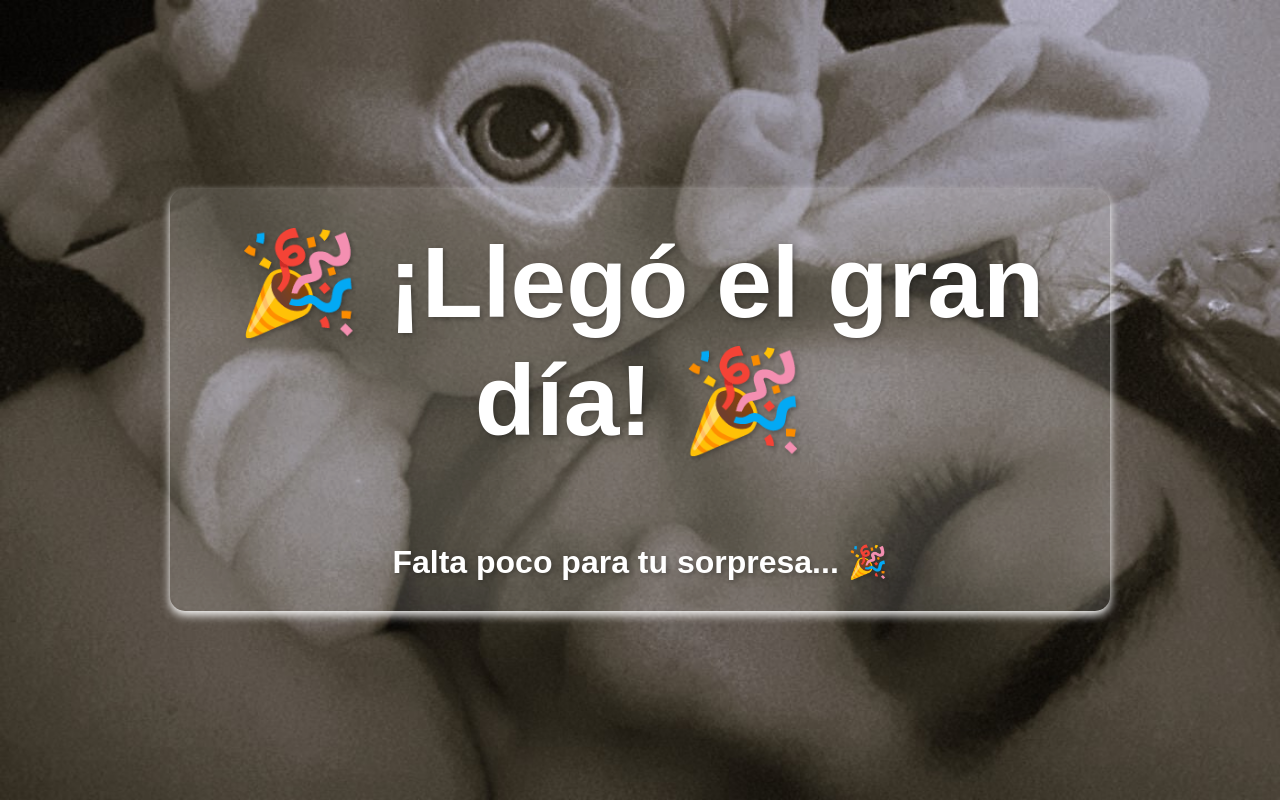
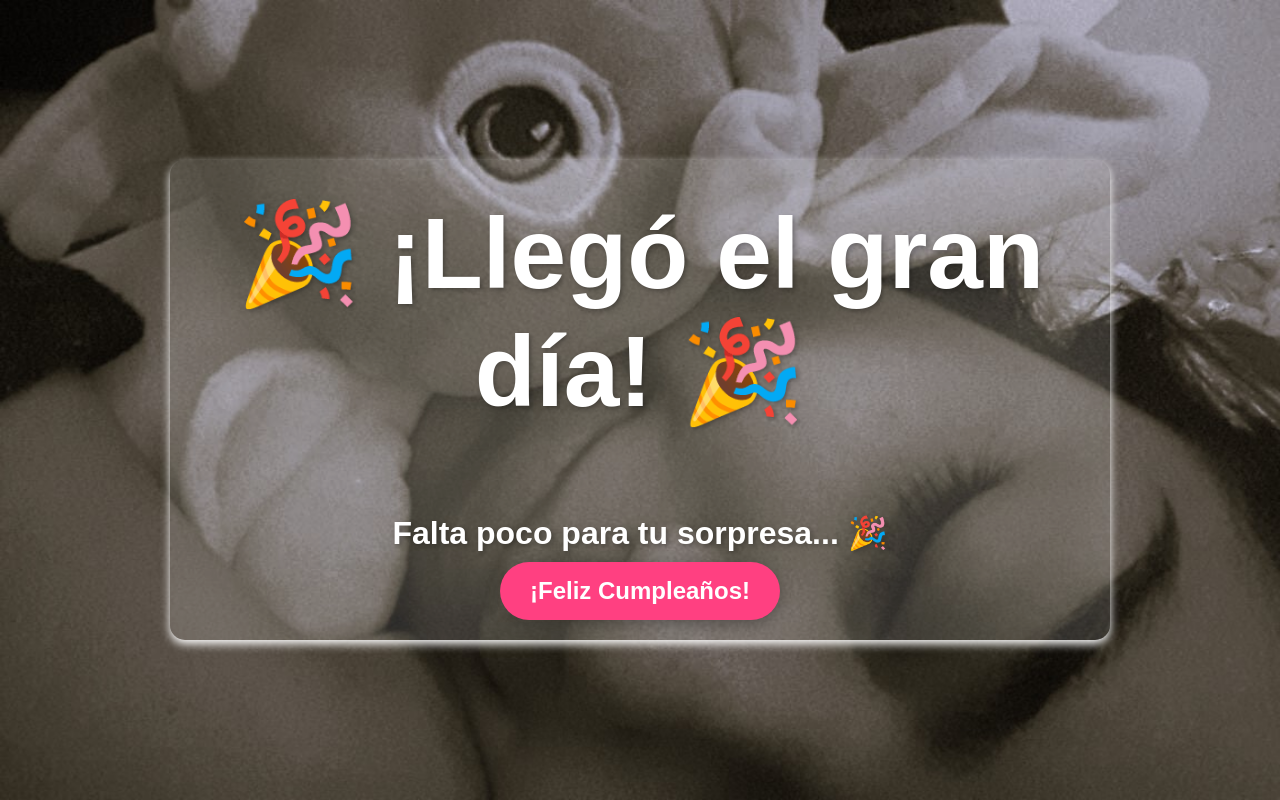
Before and after one commit to LuisLozanoAD/mi_prueba, a plain HTML site: page countdown.html in a window 1280 px wide. Drawn offline with Linux system fonts and the light colour scheme.

Commit message:
prueba hora

```diff
--- a/countdown.html
+++ b/countdown.html
@@ -11,6 +11,7 @@
     <div class="countdown-container">
         <h2 id="countdown"></h2>
         <p>Falta poco para tu sorpresa... 🎉</p>
+        <button id="birthday-button" style="display:none;">¡Feliz Cumpleaños!</button>
     </div>
 </body>
 </html>
--- a/css/countdown.css
+++ b/css/countdown.css
@@ -42,6 +42,31 @@ p {
     margin-top: 15px;
 }
 
+/* Estilos para el botón de cumpleaños */
+#birthday-button {
+    background-color: #ff4081;
+    color: white;
+    border: none;
+    padding: 15px 30px;
+    font-size: 1.5rem;
+    font-weight: bold;
+    border-radius: 50px;
+    box-shadow: 0 4px 15px rgba(0, 0, 0, 0.3);
+    cursor: pointer;
+    transition: all 0.3s ease-in-out;
+}
+
+#birthday-button:hover {
+    background-color: #e91e63;
+    transform: scale(1.1);
+    box-shadow: 0 6px 20px rgba(0, 0, 0, 0.4);
+}
+
+#birthday-button:active {
+    transform: scale(1);
+    box-shadow: 0 3px 10px rgba(0, 0, 0, 0.2);
+}
+
 /* Animación de entrada */
 @keyframes fadeIn {
     from {
--- a/js/countdown.js
+++ b/js/countdown.js
@@ -1,5 +1,6 @@
 document.addEventListener("DOMContentLoaded", function () {
     const countdownElement = document.getElementById("countdown");
+    const birthdayButton = document.getElementById("birthday-button");
 
     // Fecha objetivo (ejemplo: 14 de febrero)
     const targetDate = new Date("2025-02-12T03:40:00").getTime();
@@ -10,6 +11,7 @@ document.addEventListener("DOMContentLoaded", function () {
 
         if (timeLeft <= 0) {
             countdownElement.innerHTML = "🎉 ¡Llegó el gran día! 🎉";
+            birthdayButton.style.display = "inline-block";
             return;
         }
 
@@ -21,6 +23,10 @@ document.addEventListener("DOMContentLoaded", function () {
         countdownElement.innerHTML = `⏳ ${days}d ${hours}h ${minutes}m ${seconds}s`;
     }
 
+    birthdayButton.addEventListener("click", function () {
+        window.location.href = "login.html";
+    });
+
     setInterval(updateCountdown, 1000);
     updateCountdown();
 });
```
